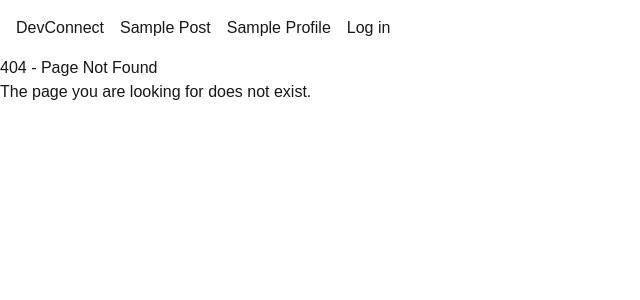
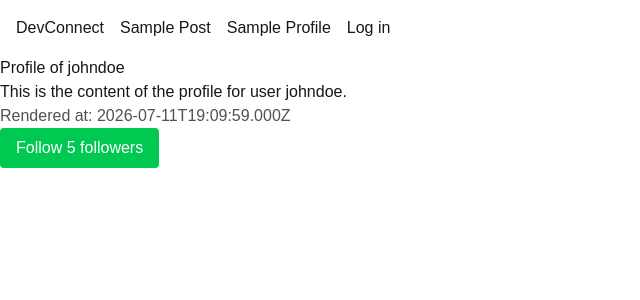
Before and after one commit to shuayb344/devConnect, a Next.js app: page /profile/johndoe in a window 1280 px wide. Before the commit this address had no page. Shown: the top 300 px of the page, without its empty margins (0-640 px from the left). Built offline with nearby package versions, Linux system fonts and the light colour scheme.

Commit message:
Add Loading, LikeButton, and FollowButton components with initial functionality

```diff
--- /dev/null
+++ b/src/app/post/[id]/loading.tsx
@@ -0,0 +1,8 @@
+export default function Loading() {
+  return (
+    <main>
+      <h1>Loading...</h1>
+      <p>Please wait while we load the content.</p>
+    </main>
+  );
+}
--- /dev/null
+++ b/src/app/post/[id]/page.tsx
@@ -0,0 +1,25 @@
+import LikeButton from "@/components/LikeButton";
+type PostPageProps = {
+  params: Promise<{
+    id: string;
+  }>;
+};
+
+export default async function PostPage({ params }: PostPageProps) {
+  const { id } = await params;
+  await new Promise((resolve) => setTimeout(resolve, 2000));
+  if (id === "crash") {
+    throw new Error("Simulated failure fetching post data");
+  }
+
+
+  const initialLikes = 10;
+  return (
+    <main>
+      <h1>Post {id}</h1>
+      <p>This is the content of post {id}.</p>
+
+      <LikeButton intialLikes={initialLikes} />
+    </main>
+  );
+}
--- /dev/null
+++ b/src/app/profile/[username]/page.tsx
@@ -0,0 +1,27 @@
+import FollowButton from "@/components/FollowButton";
+import { cacheLife } from "next/cache";
+type ProfilePageProps = {
+  params: Promise<{
+    username: string;
+  }>;
+};
+export async function generateStaticParams() {
+  return [{ username: "john_doe" }, { username: "jane_smith" }];
+}
+
+
+export default async function ProfilePage({ params }: ProfilePageProps) {
+  "use cache";
+  cacheLife({stale : 5 , revalidate : 15 , expire : 120});
+  const { username } = await params;
+  const initialFollowers = 5;
+  const renderedAt = new Date().toISOString();
+  return (
+    <main>
+      <h1>Profile of {username}</h1>
+      <p>This is the content of the profile for user {username}.</p>
+      <p className=" opacity-75">Rendered at: {renderedAt}</p>
+      <FollowButton initialFollowers={initialFollowers} />
+    </main>
+  );
+}
--- /dev/null
+++ b/src/components/FollowButton.tsx
@@ -0,0 +1,27 @@
+"use client";
+import { useState } from "react";
+type FollowButtonProps = {
+  initialFollowers: number;
+}
+
+
+
+export default function FollowButton({ initialFollowers }: FollowButtonProps) {
+  const [followers, setFollowers] = useState(initialFollowers);
+  const [isFollowing, setIsFollowing] = useState(false);
+
+  const handleFollow = () => {
+    if (isFollowing) {
+      setFollowers((prevFollowers) => prevFollowers - 1);
+    } else {
+      setFollowers((prevFollowers) => prevFollowers + 1);
+    }
+    setIsFollowing((prevIsFollowing) => !prevIsFollowing);
+  };
+
+  return (
+    <button onClick={handleFollow} className="px-4 py-2 bg-green-500 text-white rounded">
+      {isFollowing ? "Following" : "Follow"} {followers} followers
+    </button>
+  );
+}
--- /dev/null
+++ b/src/components/LikeButton.tsx
@@ -0,0 +1,25 @@
+"use client";
+import { useState } from "react";
+type LikeButtonProps = {
+  intialLikes: number;
+}
+
+export default function LikeButton({ intialLikes }: LikeButtonProps) {
+const [likes, setLikes] = useState(intialLikes);
+const [isLiked, setIsLiked] = useState(false);
+
+const handleLike = () =>{
+  if(isLiked) {
+    setLikes ((prevLikes) => prevLikes - 1);
+  } else {
+    setLikes ((prevLikes) => prevLikes + 1);
+  }
+  setIsLiked((prevIsLiked) => !prevIsLiked);
+}
+ return (
+      <button onClick={handleLike} className="px-4 py-2 bg-blue-500 text-white rounded">
+      {isLiked ? "♥" : "♡"} {likes} likes
+    </button>
+
+ )
+}
```
